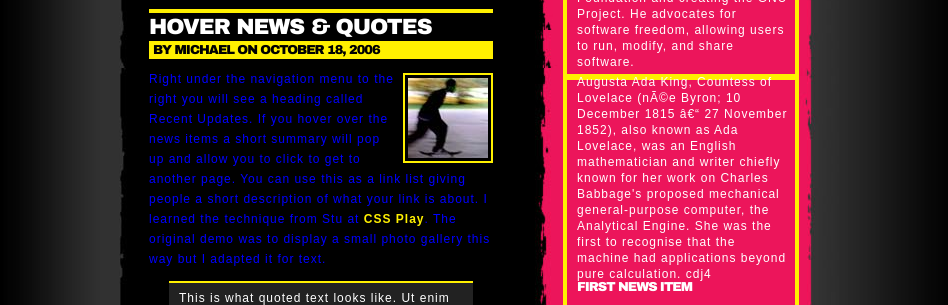
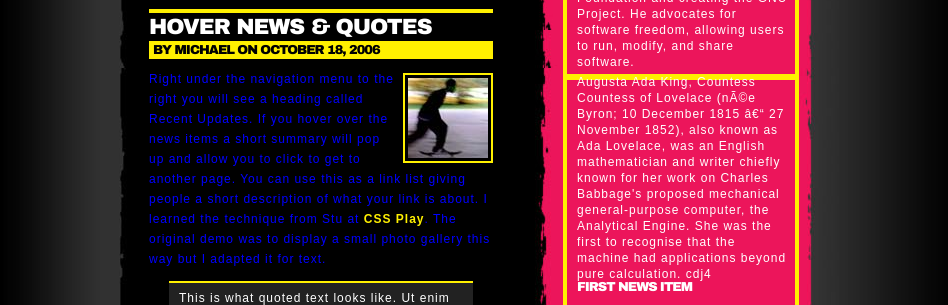
Before and after one commit to JohnCastro04/team-hmcdj4, a plain HTML site: page freestyle/index.html in a window 1280 px wide. Shown: the part 738-1043 px from the top of the page, without its empty margins (161-1109 px from the left). Drawn offline with Linux system fonts and the light colour scheme.

Commit message:
Añadir palabra Countess cdj4

```diff
--- a/freestyle/index.html
+++ b/freestyle/index.html
@@ -59,7 +59,7 @@
 		<h3>last updated: 10/31/06</h3>
 		<p>Citacdj4: While we are fortunate to having a high domain authority and drive millions of visits per month, having a blog of this size does not come without challenges.  </p>
 		<p> Richard Stallman is a key figure in the free software movement, founding the Free Software Foundation and creating the GNU Project. He advocates for software freedom, allowing users to run, modify, and share software.<p/>
-		<p> Augusta Ada King, Countess of Lovelace (née Byron; 10 December 1815 – 27 November 1852), also known as Ada Lovelace, was an English mathematician and writer chiefly known for her work on Charles Babbage's proposed mechanical general-purpose computer, the Analytical Engine. She was the first to recognise that the machine had applications beyond pure calculation. cdj4</p>
+		<p> Augusta Ada King, Countess Countess of Lovelace (née Byron; 10 December 1815 – 27 November 1852), also known as Ada Lovelace, was an English mathematician and writer chiefly known for her work on Charles Babbage's proposed mechanical general-purpose computer, the Analytical Engine. She was the first to recognise that the machine had applications beyond pure calculation. cdj4</p>
 		<ul id="gallery">
 			<li><a href="#"><b>First news item</b><br /><span class="spacer">&nbsp;</span><br />
 				<span>Lorem ipsum dolor sit amet, consectetur adipisicing elit, sed do eiusmod tempor incididunt ut labore et dolore magna aliqua. Ut enim ad minim veniam, quis nostrud exercitation ullamco laboris nisi ut aliquip ex ea commodo consequat. <i>Read More...</i></span></a></li>
```
